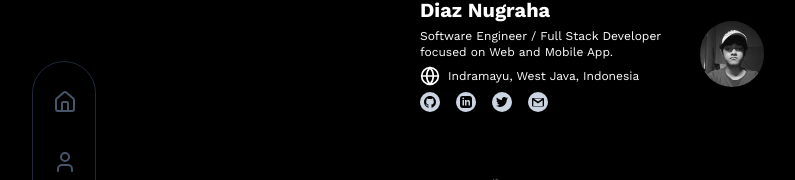
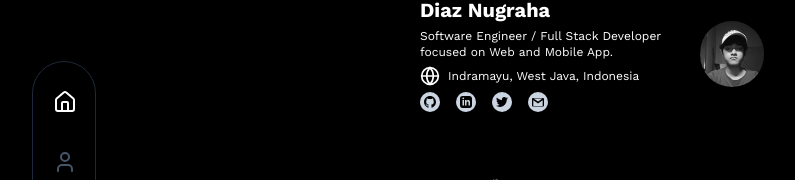
Before and after one commit to DiazNugraha/portofolio, a Next.js app: page / in a window 1280 px wide. Shown: the part 148-328 px from the top of the page, without its empty margins (48-843 px from the left). Built offline with nearby package versions, Linux system fonts and the light colour scheme.

Commit message:
feat: add active page indicator

```diff
--- a/src/components/layout/Sidebar.tsx
+++ b/src/components/layout/Sidebar.tsx
@@ -2,6 +2,7 @@ import { motion } from "framer-motion";
 import { useState } from "react";
 import Link from "next/link";
 import { menuNavigations } from "@/constants";
+import { usePathname } from "next/navigation";
 
 const buttonVariants = {
   rest: {
@@ -23,6 +24,13 @@ const MotionLink = motion(Link);
 
 export default function Sidebar() {
   const [isNavHovered, setIsNavHovered] = useState<boolean>(false);
+
+  const pathname = usePathname();
+
+  const checkIsSelected = (path: string) => {
+    const splittedPathname = pathname.split("/");
+    return splittedPathname[1] === path;
+  };
 
   return (
     <div className="fixed z-50 left-10 top-1/2 -translate-y-1/2 text-white">
@@ -60,6 +68,7 @@ export default function Sidebar() {
       >
         {menuNavigations.map((navigation, index) => {
           const Icon = navigation.icon;
+          const isSelected = checkIsSelected(navigation.url.replace("/", ""));
 
           return (
             <MotionLink
@@ -85,7 +94,11 @@ export default function Sidebar() {
                 text-slate-600
               "
             >
-              <Icon width={24} height={24} className="shrink-0 text-inherit" />
+              <Icon
+                width={24}
+                height={24}
+                className={`shrink-0 ${isSelected ? "text-white" : "text-inherit"} `}
+              />
 
               {isNavHovered && (
                 <motion.span
--- a/src/constants/navigations.ts
+++ b/src/constants/navigations.ts
@@ -21,7 +21,7 @@ export const menuNavigations: IMenuNavigation[] = [
   },
   {
     icon: SquareKanbanIcon,
-    url: "",
+    url: "/projects",
     label: "Projects",
   },
   {
@@ -36,7 +36,7 @@ export const menuNavigations: IMenuNavigation[] = [
   },
   {
     icon: NotebookPenIcon,
-    url: "/",
+    url: "/blog",
     label: "Blog",
   },
 ];
```
